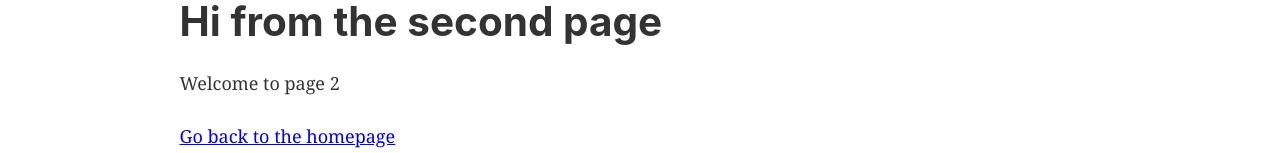
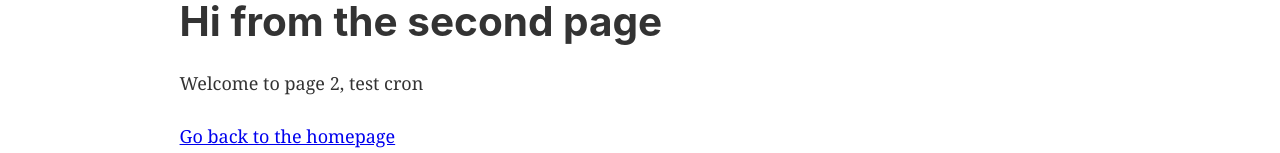
Before and after one commit to codemk8/blog, a Gatsby site: page /page-2 in a window 1280 px wide. Shown: the part 123-276 px from the top of the page. Built offline with nearby package versions, Linux system fonts and the light colour scheme; Gatsby itself is replaced by a stand-in of ours.

Commit message:
Test cron

```diff
--- a/src/pages/page-2.js
+++ b/src/pages/page-2.js
@@ -8,7 +8,7 @@
   <Layout>
     <SEO title="Page two" />
     <h1>Hi from the second page</h1>
-    <p>Welcome to page 2</p>
+        <p>Welcome to page 2, test cron </p>
     <Link to="/">Go back to the homepage</Link>
   </Layout>
 )
```
